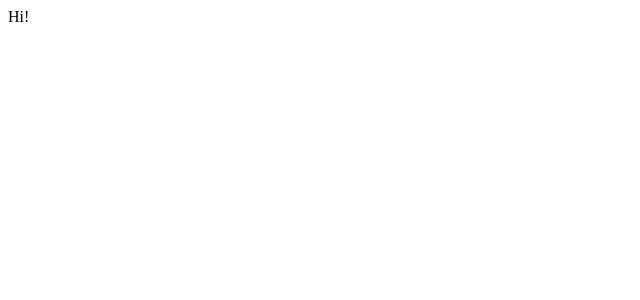
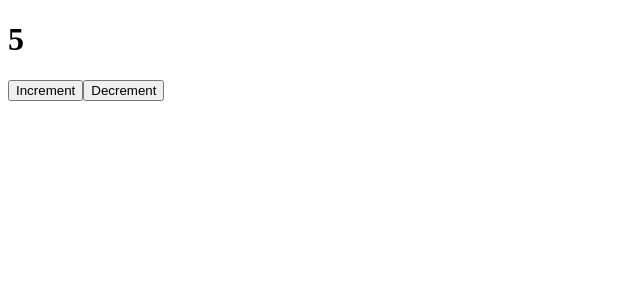
Before and after one commit to Dmitry27Zh/react-fund-course, a React (Create React App) app: page / in a window 1280 px wide. Shown: the top 300 px of the page, without its empty margins (0-640 px from the left). Built offline with nearby package versions, Linux system fonts and the light colour scheme.

Commit message:
Use state

```diff
--- a/src/App.js
+++ b/src/App.js
@@ -1,5 +1,21 @@
+import { useState } from 'react'
+
 function App() {
-  return <div className="App">Hi!</div>
+  const [likes, setLikes] = useState(5)
+  function increment() {
+    setLikes(likes + 1)
+  }
+  function decrement() {
+    setLikes(likes - 1)
+  }
+
+  return (
+    <div className="App">
+      <h1>{likes}</h1>
+      <button onClick={increment}>Increment</button>
+      <button onClick={decrement}>Decrement</button>
+    </div>
+  )
 }
 
 export default App
```
